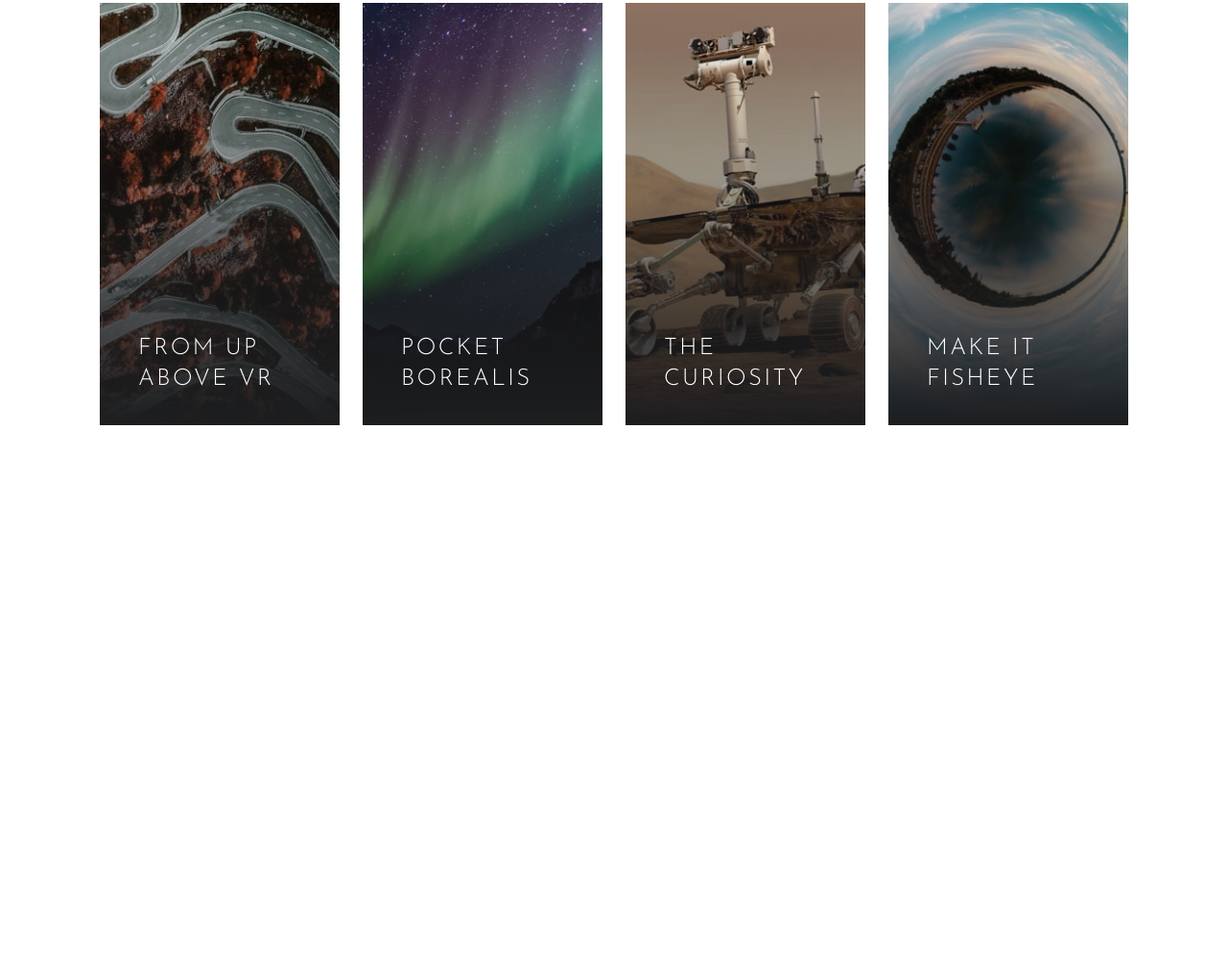
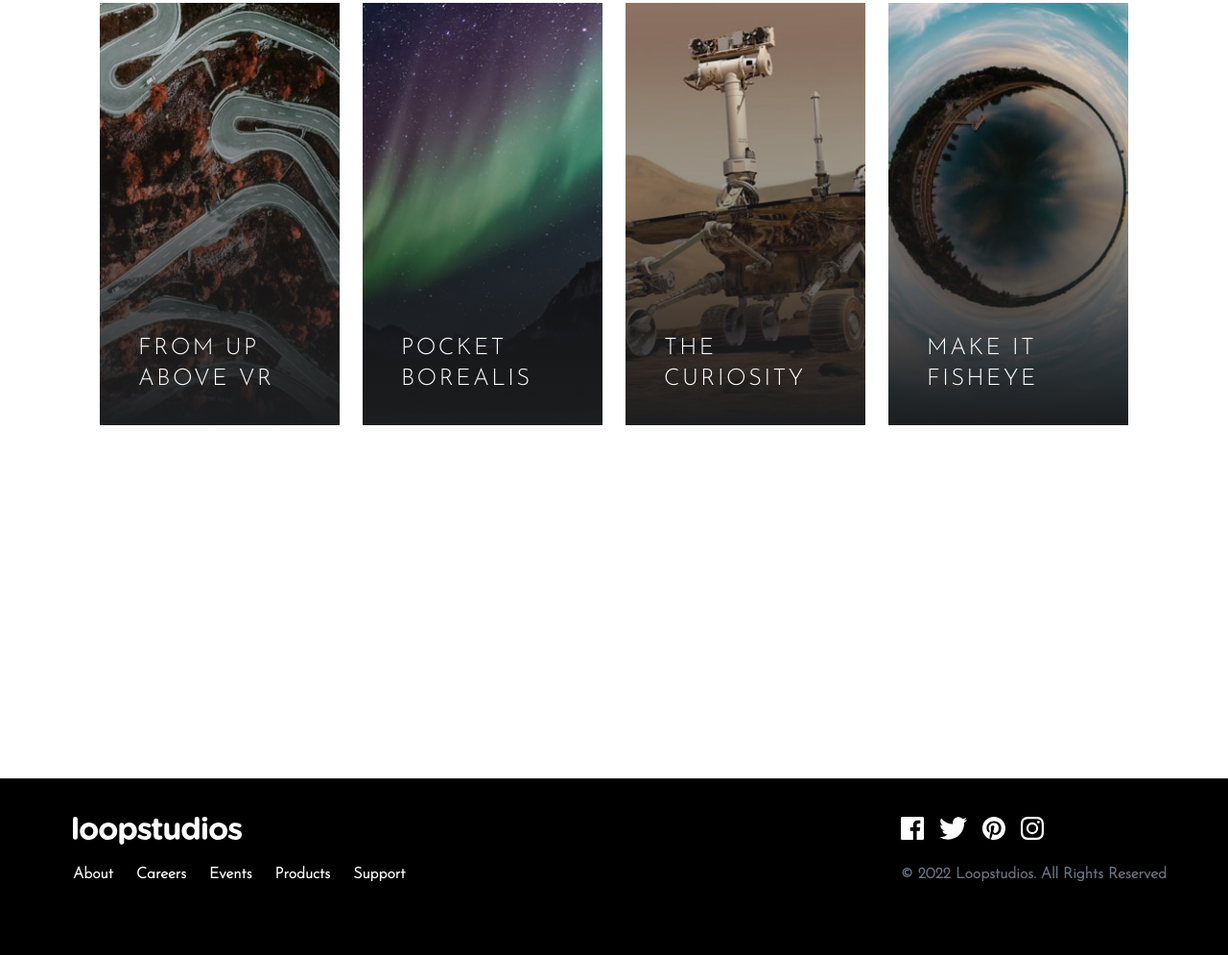
Before and after one commit to Reny8/Loop-Studios, a website: page index.html in a window 1280 px wide. Shown: the part 2072-3067 px from the top of the page at 96% size. Before the commit the page ends 2883 px from the top, so only its background shows below. Drawn offline with Linux system fonts and the light colour scheme.

Commit message:
Add footer items + style

```diff
--- a/index.html
+++ b/index.html
@@ -13,7 +13,7 @@
   </head>
   <body>
     <section id="home">
-      <div class="container max-w-6xl mx-auto px-6 py-12">
+      <div class="max-w-6xl mx-auto px-6 py-12">
         <div class="flex items-center justify-between font-bold text-white">
           <div>
             <img src="./images/logo.svg" class="fill-neutral-800" alt="logo" />
@@ -61,7 +61,9 @@
       <div
         class="flex md:flex-row flex-col md:justify-between justify-center max-w-6xl mx-auto mb-10"
       >
-        <h1 class="text-black uppercase text-5xl md:text-left text-center">
+        <h1
+          class="text-black uppercase md:text-5xl text-3xl md:text-left text-center"
+        >
           our creations
         </h1>
         <button
@@ -201,5 +203,62 @@
         </button>
       </div>
     </section>
+    <footer class="bg-black">
+      <div class="max-w-6xl py-10 mx-auto">
+        <div
+          class="flex flex-col md:flex-row items-center mb-8 space-y-6 md:space-y-0 md:justify-between md:items-start"
+        >
+          <div
+            class="flex flex-col items-center space-y-8 md:items-start md:space-y-4"
+          >
+            <div class="h-8">
+              <img src="./images/logo.svg" alt="" class="w-44 md:ml-3" />
+            </div>
+            <div>
+              <ul
+                class="flex flex-col items-center space-y-4 font-bold text-white md:flex-row md:space-y-0 md:space-x-6 md:ml-3"
+              >
+                <li><a href="#">About</a></li>
+                <li><a href="#">Careers</a></li>
+                <li><a href="#">Events</a></li>
+                <li><a href="#">Products</a></li>
+                <li><a href="#">Support</a></li>
+              </ul>
+            </div>
+          </div>
+          <div
+            class="flex flex-col items-start justify-between space-y-4 text-gray-500"
+          >
+            <div
+              class="flex items-center justify-center mx-auto md:mx-0 space-x-4 md:justify-end"
+            >
+              <div class="h-8 group">
+                <a href="#">
+                  <img src="./images/icon-facebook.svg" alt="" class="h-6" />
+                </a>
+              </div>
+              <div class="h-8 group">
+                <a href="#">
+                  <img src="./images/icon-twitter.svg" alt="" class="h-6" />
+                </a>
+              </div>
+              <div class="h-8 group">
+                <a href="#">
+                  <img src="./images/icon-pinterest.svg" alt="" class="h-6" />
+                </a>
+              </div>
+              <div class="h-8 group">
+                <a href="#">
+                  <img src="./images/icon-instagram.svg" alt="" class="h-6" />
+                </a>
+              </div>
+            </div>
+            <div class="font-bold">
+              &copy; 2022 Loopstudios. All Rights Reserved
+            </div>
+          </div>
+        </div>
+      </div>
+    </footer>
   </body>
 </html>
--- a/input.css
+++ b/input.css
@@ -1,13 +1,15 @@
 @tailwind base;
 @tailwind components;
 @tailwind utilities;
+
+@layer base {
+  li {
+    @apply hover:underline underline-offset-8;
+  }
+}
 
 #home {
   background-image: url('../images/desktop/image-hero.jpg');
   background-repeat: no-repeat;
   background-size: cover;
 }
-
-li {
-  @apply hover:underline underline-offset-8;
-}
```
Also changed, not shown: css/style.css.
